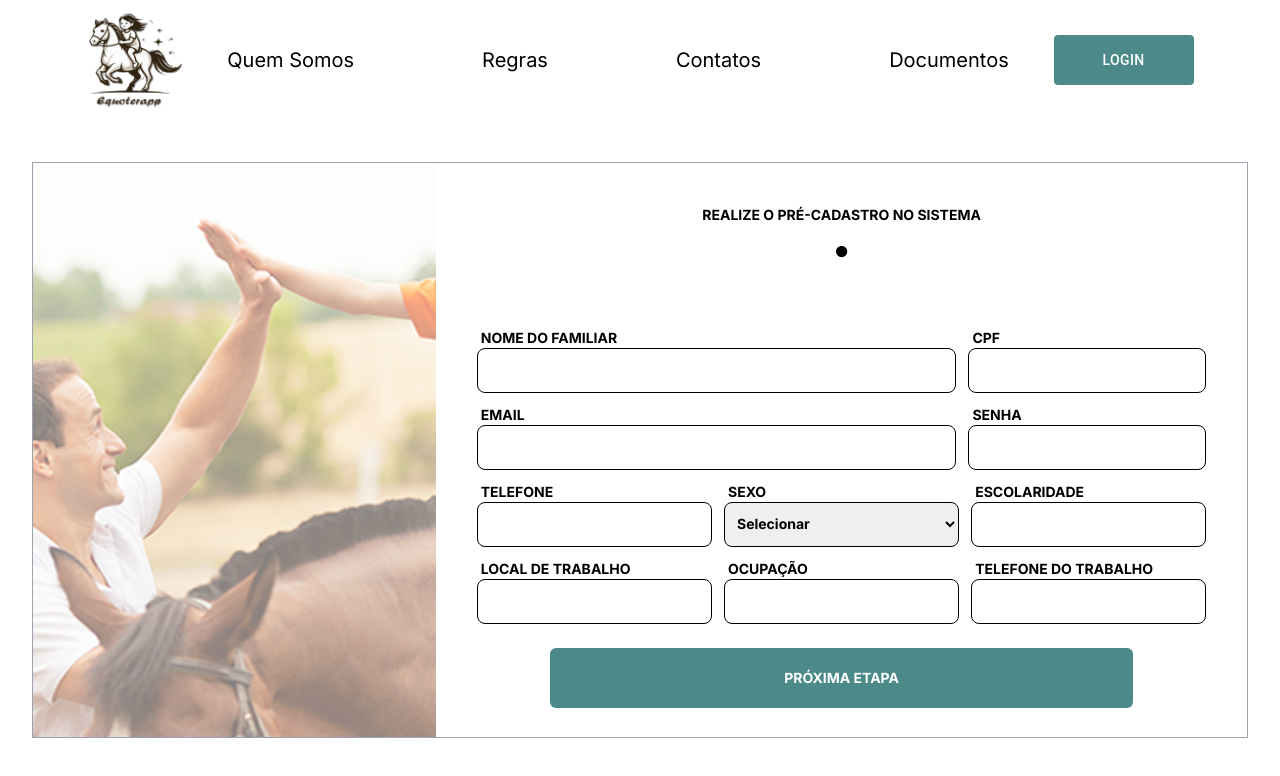
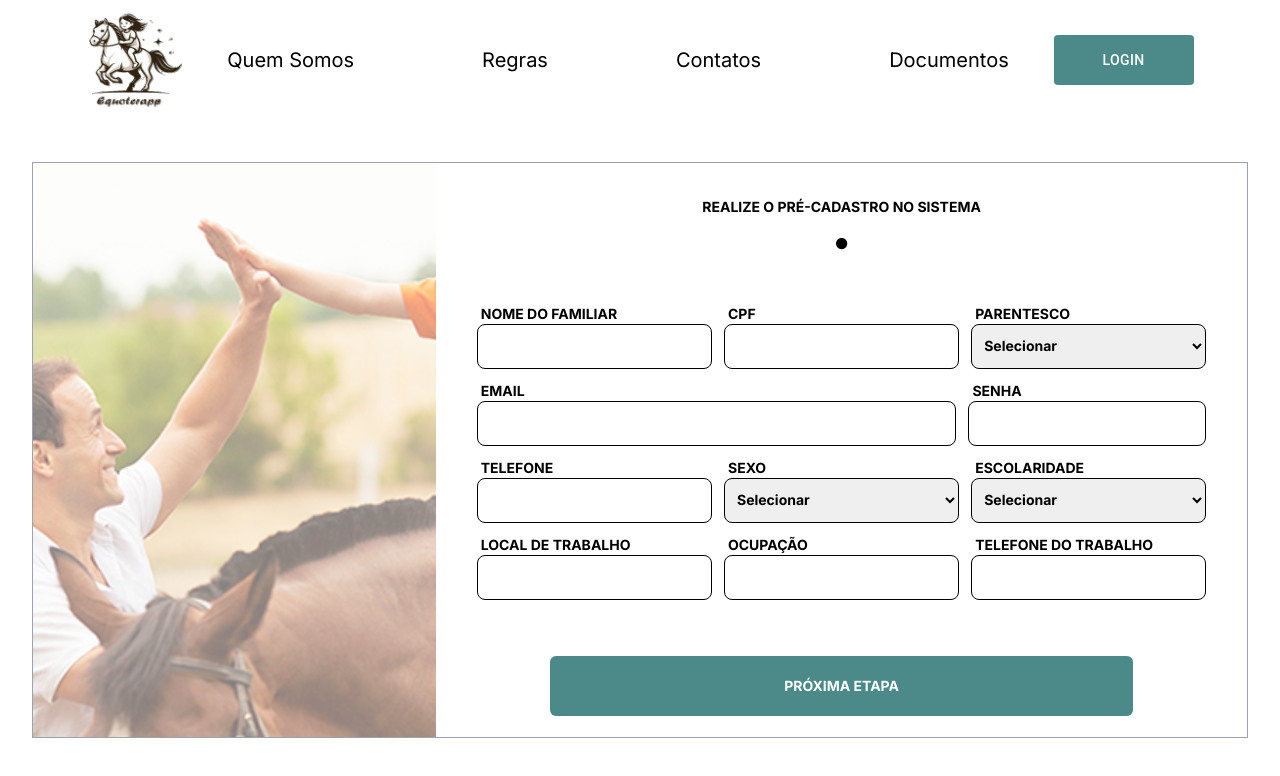
Before and after one commit to lucas037/equoterapp-front, a Next.js app: page /cadastro-novo in a window 1280 px wide. Shown: the top 776 px of the page. Built offline with nearby package versions, Linux system fonts and the light colour scheme.

Commit message:
update: Atualizar nova tela de cadastro para enviar requisição ao realizar cadastro.

```diff
--- a/src/app/cadastro-novo/page.tsx
+++ b/src/app/cadastro-novo/page.tsx
@@ -1,7 +1,7 @@
 "use client"
 
 import Header from "@/components/Header";
-import { useState } from "react";
+import { useEffect, useState } from "react";
 import Image from 'next/image';
 import Input from "@/components/Input";
 import DadosFamiliar from "../types/DadosFamiliar";
@@ -12,23 +12,26 @@ import axios from "axios";
 export default function Cadastro() {
     const [etapa, setEtapa] = useState(1);
     const [dadosFamiliar, setDadosFamiliar] = useState<DadosFamiliar>({} as DadosFamiliar);
+    const [erro, setErro] = useState('...');
 
     async function clickProximaEtapa() {
-        alert(JSON.stringify(dadosFamiliar));
+        setDadosFamiliar({
+          ...dadosFamiliar,
+          status: "pendente",
+        });
+
 
         try {
-            const response = await axios.post('http://localhost:8080/api/v1/auth/familiar/register', dadosFamiliar);
-            console.log('Success:', response.data);
+            await axios.post('http://localhost:8080/api/v1/auth/familiar/register', dadosFamiliar);
+            window.location.href = "/login-novo";
+
         } catch (error) {
             if (axios.isAxiosError(error)) {
-                alert('Axios Error Message:'+ error.message);
-
                 if (error.response) {
                     const errorData = error.response.data;
 
                     if (errorData) {
-                        alert(errorData.httpStatus);
-                        alert(errorData.errors);
+                        setErro(errorData.errors[0]);
                     }
                 }
 
@@ -51,6 +54,13 @@ export default function Cadastro() {
         changeDadosFamiliar({
             ...dadosFamiliar,
             cpf: value,
+        });
+    }
+
+    function handleChangeParentesco(value: string) {
+        changeDadosFamiliar({
+            ...dadosFamiliar,
+            familiarKinship: value,
         });
     }
 
@@ -85,7 +95,7 @@ export default function Cadastro() {
     function handleChangeEscolaridade(value: string) {
         changeDadosFamiliar({
             ...dadosFamiliar,
-            escolaridade: value,
+            scholarity: value,
         });
     }
 
@@ -110,10 +120,34 @@ export default function Cadastro() {
         });
     }
 
+    const parentescoOptions: DropdownOption[] = [
+        { label: "Selecionar", value: "" },
+        { label: "Pai", value: "pai" },
+        { label: "Mãe", value: "mae" },
+        { label: "Avó(ô)", value: "avó" },
+        { label: "Tia(o)", value: "tia" },
+        { label: "Irmã(o)", value: "irmã" },
+        { label: "Outro", value: "outro" },
+    ];
+
     const sexoFamiliarOptions: DropdownOption[] = [
         { label: "Selecionar", value: "" },
         { label: "Masculino", value: "Masculino" },
         { label: "Feminino", value: "Feminino" }
+    ];
+
+    const escolaridadeOptions: DropdownOption[] = [
+        { label: "Selecionar", value: "" },
+        { label: "Ensino Fundamental Incompleto", value: "Ensino Fundamental Incompleto" },
+        { label: "Ensino Fundamental Completo", value: "Ensino Fundamental Completo" },
+        { label: "Ensino Médio Incompleto", value: "Ensino Médio Incompleto" },
+        { label: "Ensino Médio Completo", value: "Ensino Médio Completo" },
+        { label: "Ensino Técnico", value: "Ensino Técnico" },
+        { label: "Ensino Superior Incompleto", value: "Ensino Superior Incompleto" },
+        { label: "Ensino Superior Completo", value: "Ensino Superior Completo" },
+        { label: "Pós Graduação", value: "Pós Graduação" },
+        { label: "Mestrado", value: "Mestrado" },
+        { label: "Doutorado", value: "Doutorado" },
     ];
 
     return (
@@ -144,7 +178,7 @@ export default function Cadastro() {
                             <div className="w-full flex flex-col gap-3 sm:flex-row sm:justify-between">
                                 <Input
                                 name={"NOME DO FAMILIAR"}
-                                style={"w-[100%] sm:w-[66.5%]"}
+                                style={"w-[100%] sm:w-[33%]"}
                                 value={dadosFamiliar.name}
                                 onChange={handleChangeNome}
                                 height="h-[45px]"
@@ -155,6 +189,15 @@ export default function Cadastro() {
                                 style={"w-[100%] sm:w-[33%]"}
                                 value={dadosFamiliar.cpf}
                                 onChange={handleChangeCPF}
+                                height="h-[45px]"
+                                />
+
+                                <Dropdown
+                                name={"PARENTESCO"}
+                                style={"w-[100%] sm:w-[33%]"}
+                                value={dadosFamiliar.familiarKinship}
+                                onChange={handleChangeParentesco}
+                                options={parentescoOptions}
                                 height="h-[45px]"
                                 />
 
@@ -198,11 +241,12 @@ export default function Cadastro() {
                                     height="h-[45px]"
                                 />
 
-                                <Input
+                                <Dropdown
                                     name={"ESCOLARIDADE"}
                                     style={"w-full sm:w-[33%]"}
-                                    value={dadosFamiliar.escolaridade}
+                                    value={dadosFamiliar.scholarity}
                                     onChange={handleChangeEscolaridade}
+                                    options={escolaridadeOptions}
                                     height="h-[45px]"
                                 />
                             </div>
@@ -233,6 +277,8 @@ export default function Cadastro() {
                                 />
                             </div>
 
+                            <div className={`${erro == "..."? 'text-white': 'text-red-600'}`}>{erro}</div>
+
 
 
                             <button
```
